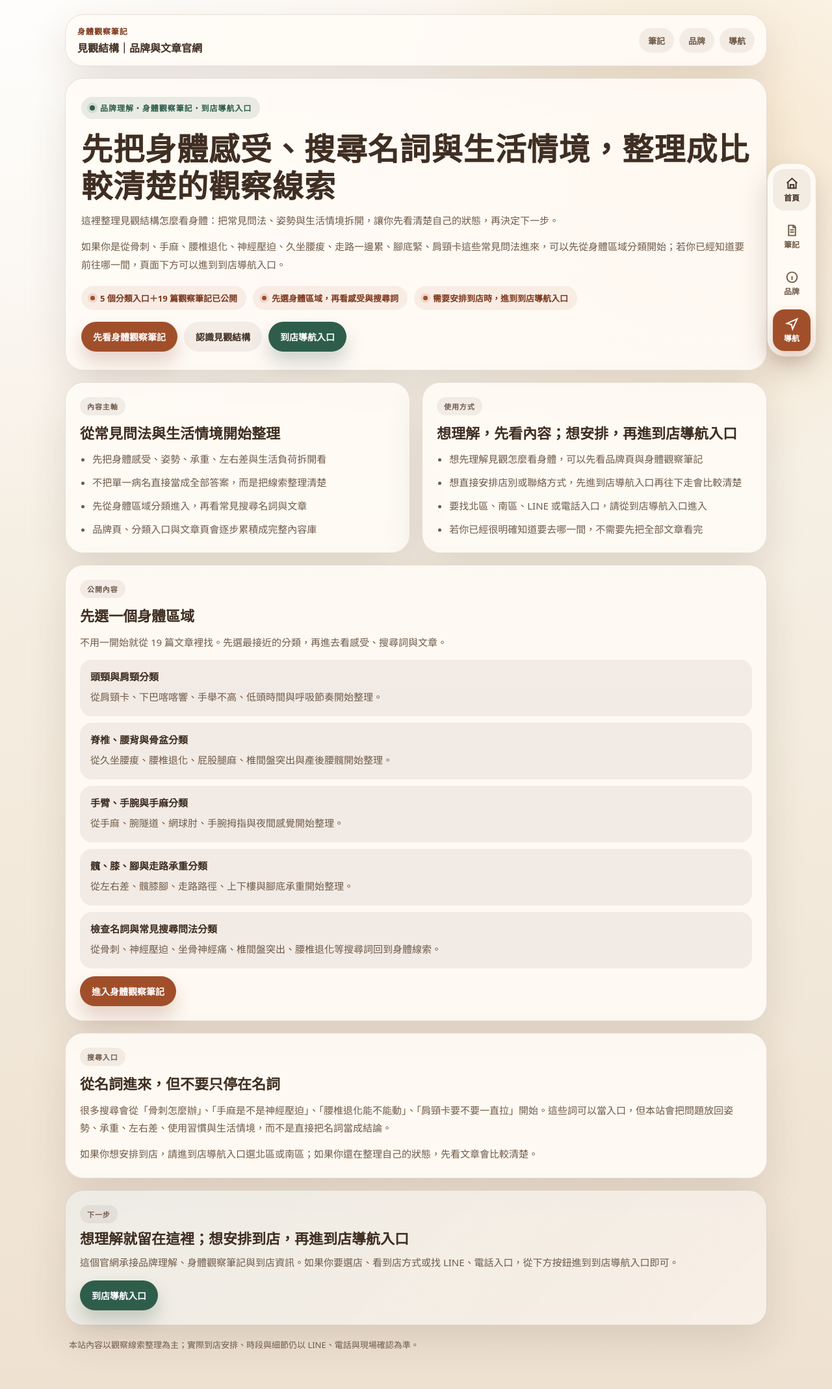
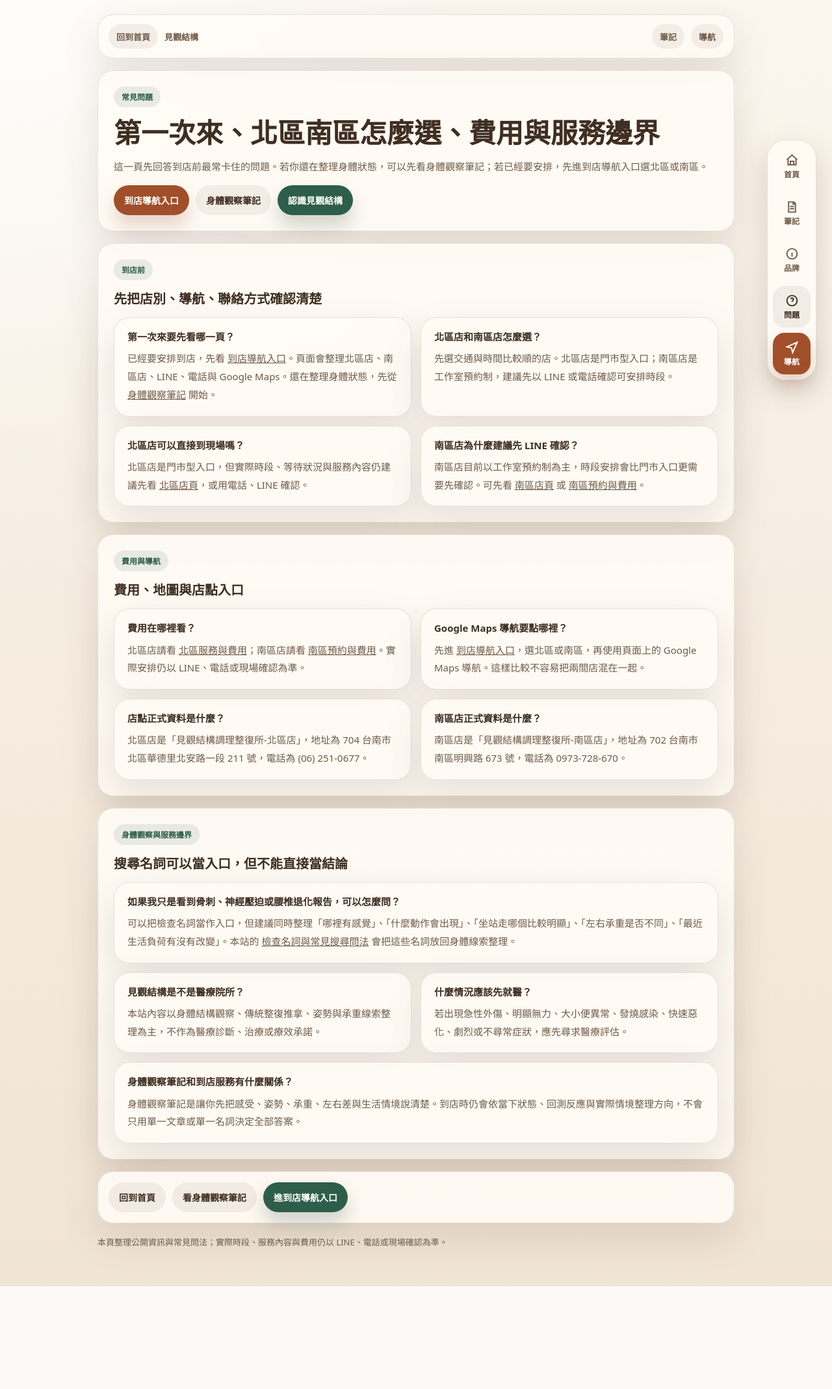
Before and after one commit to paul800901/observe888-visit-hub, a PHP site: page /faq/index.html in a window 1280 px wide. Shown: the whole page at 65% size. After the commit the page ends 1979 px from the top, so only its background shows below. Run offline with PHP 8.4, Linux system fonts and the light colour scheme.

Commit message:
Add FAQ page for first-visit guidance

```diff
--- /dev/null
+++ b/faq/index.html
@@ -0,0 +1,374 @@
+<!doctype html>
+<html lang="zh-Hant">
+<head>
+  <meta charset="utf-8">
+  <meta name="viewport" content="width=device-width, initial-scale=1">
+  <meta name="format-detection" content="telephone=no">
+  <title>常見問題｜第一次來、北區南區、費用與服務邊界｜見觀結構</title>
+  <meta name="description" content="見觀結構常見問題。整理第一次來要先看哪裡、北區店和南區店怎麼選、費用與導航入口、身體觀察筆記和到店服務的關係，以及服務邊界。">
+  <link rel="canonical" href="https://www.observe888.com/faq/">
+  <meta property="og:type" content="website">
+  <meta property="og:locale" content="zh_TW">
+  <meta property="og:site_name" content="見觀結構">
+  <meta property="og:title" content="常見問題｜第一次來、北區南區、費用與服務邊界">
+  <meta property="og:description" content="先看第一次來、北區南區怎麼選、費用、導航與服務邊界。">
+  <meta property="og:url" content="https://www.observe888.com/faq/">
+  <meta name="twitter:card" content="summary">
+  <meta name="twitter:title" content="常見問題｜見觀結構">
+  <meta name="twitter:description" content="整理第一次來、店別選擇、費用、導航與服務邊界。">
+  <style>
+    :root {
+      color-scheme: light;
+      --bg: #f5ecdf;
+      --paper: rgba(255, 251, 245, 0.92);
+      --line: rgba(87, 63, 48, 0.14);
+      --text: #3f2e22;
+      --muted: #6f5a49;
+      --accent: #a14f2a;
+      --forest: #2e5e4b;
+      --shadow: 0 24px 60px rgba(68, 45, 30, 0.12);
+    }
+    * { box-sizing: border-box; }
+    body {
+      margin: 0;
+      min-height: 100vh;
+      color: var(--text);
+      font-family: system-ui, -apple-system, BlinkMacSystemFont, "Segoe UI", "PingFang TC", "Microsoft JhengHei", sans-serif;
+      background:
+        radial-gradient(circle at top left, rgba(255, 255, 255, 0.78), rgba(255, 255, 255, 0) 32%),
+        linear-gradient(180deg, #fbf6ee 0%, var(--bg) 52%, #f0e4d4 100%);
+    }
+    a {
+      color: inherit;
+      -webkit-tap-highlight-color: transparent;
+      touch-action: manipulation;
+    }
+    .shell {
+      width: min(980px, calc(100vw - 28px));
+      margin: 0 auto;
+      padding: 22px 0 56px;
+      display: grid;
+      gap: 18px;
+    }
+    .topnav, .hero, .content-card, .faq-card, .cta-strip {
+      border: 1px solid var(--line);
+      border-radius: 24px;
+      background: var(--paper);
+      box-shadow: var(--shadow);
+    }
+    .topnav {
+      display: flex;
+      flex-wrap: wrap;
+      align-items: center;
+      gap: 10px;
+      padding: 14px 16px;
+    }
+    .back-link, .topnav-link {
+      display: inline-flex;
+      align-items: center;
+      min-height: 38px;
+      padding: 0 12px;
+      border-radius: 999px;
+      background: rgba(87, 63, 48, 0.07);
+      color: var(--muted);
+      font-size: 13px;
+      font-weight: 800;
+      text-decoration: none;
+    }
+    .topnav-brand {
+      margin-right: auto;
+      color: var(--muted);
+      font-size: 13px;
+      font-weight: 800;
+    }
+    .hero, .content-card {
+      padding: 24px;
+      display: grid;
+      gap: 14px;
+    }
+    .eyebrow {
+      display: inline-flex;
+      width: fit-content;
+      padding: 7px 12px;
+      border-radius: 999px;
+      background: rgba(46, 94, 75, 0.1);
+      color: var(--forest);
+      font-size: 12px;
+      font-weight: 800;
+      letter-spacing: 0;
+    }
+    h1, h2, h3, p {
+      margin: 0;
+    }
+    h1 {
+      font-size: clamp(28px, 4vw, 42px);
+      line-height: 1.2;
+    }
+    h2 {
+      font-size: 20px;
+      line-height: 1.45;
+    }
+    h3 {
+      font-size: 17px;
+      line-height: 1.45;
+    }
+    p, li {
+      color: var(--muted);
+      font-size: 15px;
+      line-height: 1.85;
+    }
+    .faq-grid {
+      display: grid;
+      grid-template-columns: repeat(2, minmax(0, 1fr));
+      gap: 14px;
+    }
+    .faq-card {
+      padding: 18px 20px;
+      display: grid;
+      gap: 8px;
+      align-content: start;
+    }
+    .faq-card.is-wide {
+      grid-column: 1 / -1;
+    }
+    .faq-card strong {
+      color: var(--text);
+      font-size: 15px;
+      line-height: 1.55;
+    }
+    .link-list {
+      display: flex;
+      flex-wrap: wrap;
+      gap: 10px;
+    }
+    .button {
+      display: inline-flex;
+      align-items: center;
+      justify-content: center;
+      min-height: 46px;
+      padding: 0 16px;
+      border-radius: 999px;
+      background: var(--accent);
+      color: #fff;
+      font-size: 14px;
+      font-weight: 800;
+      text-decoration: none;
+      box-shadow: 0 16px 28px rgba(126, 56, 29, 0.2);
+    }
+    .button.is-forest {
+      background: var(--forest);
+      box-shadow: 0 16px 28px rgba(36, 72, 58, 0.22);
+    }
+    .button.is-ghost {
+      background: rgba(87, 63, 48, 0.07);
+      color: var(--text);
+      box-shadow: none;
+    }
+    .cta-strip {
+      display: flex;
+      flex-wrap: wrap;
+      gap: 10px;
+      padding: 16px;
+    }
+    .notice {
+      color: var(--muted);
+      font-size: 13px;
+      line-height: 1.75;
+    }
+    @media (max-width: 720px) {
+      .shell {
+        width: min(100vw - 16px, 980px);
+        padding: max(12px, env(safe-area-inset-top)) 0 calc(24px + env(safe-area-inset-bottom));
+      }
+      .hero, .content-card, .faq-card, .cta-strip {
+        border-radius: 22px;
+        padding: 18px;
+      }
+      .faq-grid {
+        grid-template-columns: 1fr;
+      }
+      .button {
+        width: 100%;
+        min-height: 50px;
+        font-size: 16px;
+      }
+      .topnav-brand {
+        width: 100%;
+        order: -1;
+      }
+    }
+  </style>
+  <script type="application/ld+json">
+{
+  "@context": "https://schema.org",
+  "@graph": [
+    {
+      "@type": "FAQPage",
+      "@id": "https://www.observe888.com/faq/#webpage",
+      "url": "https://www.observe888.com/faq/",
+      "name": "常見問題｜第一次來、北區南區、費用與服務邊界",
+      "description": "見觀結構常見問題，整理第一次來、北區南區店別選擇、費用導航、身體觀察筆記與服務邊界。",
+      "inLanguage": "zh-Hant",
+      "isPartOf": {
+        "@type": "WebSite",
+        "@id": "https://www.observe888.com/#website",
+        "name": "見觀結構",
+        "url": "https://www.observe888.com/"
+      },
+      "mainEntity": [
+        {
+          "@type": "Question",
+          "name": "第一次來見觀結構要先看哪一頁？",
+          "acceptedAnswer": {
+            "@type": "Answer",
+            "text": "如果你想安排到店，先看到店導航頁，確認北區店或南區店、地址、電話、LINE 與 Google Maps。若還在整理身體狀態，先看身體觀察筆記分類。"
+          }
+        },
+        {
+          "@type": "Question",
+          "name": "北區店和南區店怎麼選？",
+          "acceptedAnswer": {
+            "@type": "Answer",
+            "text": "先選交通與時間比較順的店。北區店是門市型入口，南區店是工作室預約制，南區建議先以 LINE 或電話確認可安排時段。"
+          }
+        },
+        {
+          "@type": "Question",
+          "name": "費用在哪裡看？",
+          "acceptedAnswer": {
+            "@type": "Answer",
+            "text": "北區店請看北區服務與費用頁，南區店請看南區預約與費用頁。實際時段、服務內容與費用仍以 LINE、電話或現場確認為準。"
+          }
+        },
+        {
+          "@type": "Question",
+          "name": "看到骨刺、神經壓迫或腰椎退化報告，可以怎麼問？",
+          "acceptedAnswer": {
+            "@type": "Answer",
+            "text": "可以把檢查名詞當作入口，但不要只停在名詞。建議同時整理身體感受、出現時機、動作情境、左右差、承重方式與生活負荷。"
+          }
+        },
+        {
+          "@type": "Question",
+          "name": "見觀結構是不是醫療院所？",
+          "acceptedAnswer": {
+            "@type": "Answer",
+            "text": "本站內容以身體結構觀察、傳統整復推拿、姿勢與承重線索整理為主，不作為醫療診斷、治療或療效承諾。"
+          }
+        }
+      ]
+    }
+  ]
+}
+  </script>
+  <link rel="stylesheet" href="../observe888-bottom-nav.css">
+</head>
+<body data-page-role="faq">
+  <main class="shell">
+    <nav class="topnav" aria-label="頁面導覽">
+      <a class="back-link" href="../">回到首頁</a>
+      <span class="topnav-brand">見觀結構</span>
+      <a class="topnav-link" href="../notes/">筆記</a>
+      <a class="topnav-link" href="../visit/">導航</a>
+    </nav>
+
+    <header class="hero">
+      <span class="eyebrow">常見問題</span>
+      <h1>第一次來、北區南區怎麼選、費用與服務邊界</h1>
+      <p>這一頁先回答到店前最常卡住的問題。若你還在整理身體狀態，可以先看身體觀察筆記；若已經要安排，先進到店導航入口選北區或南區。</p>
+      <div class="link-list" aria-label="主要入口">
+        <a class="button" href="../visit/">到店導航入口</a>
+        <a class="button is-ghost" href="../notes/">身體觀察筆記</a>
+        <a class="button is-forest" href="../about/">認識見觀結構</a>
+      </div>
+    </header>
+
+    <section class="content-card" aria-labelledby="visitFaqTitle">
+      <span class="eyebrow">到店前</span>
+      <h2 id="visitFaqTitle">先把店別、導航、聯絡方式確認清楚</h2>
+      <div class="faq-grid">
+        <article class="faq-card">
+          <strong>第一次來要先看哪一頁？</strong>
+          <p>已經要安排到店，先看 <a href="../visit/">到店導航入口</a>。頁面會整理北區店、南區店、LINE、電話與 Google Maps。還在整理身體狀態，先從 <a href="../notes/">身體觀察筆記</a> 開始。</p>
+        </article>
+        <article class="faq-card">
+          <strong>北區店和南區店怎麼選？</strong>
+          <p>先選交通與時間比較順的店。北區店是門市型入口；南區店是工作室預約制，建議先以 LINE 或電話確認可安排時段。</p>
+        </article>
+        <article class="faq-card">
+          <strong>北區店可以直接到現場嗎？</strong>
+          <p>北區店是門市型入口，但實際時段、等待狀況與服務內容仍建議先看 <a href="../north/">北區店頁</a>，或用電話、LINE 確認。</p>
+        </article>
+        <article class="faq-card">
+          <strong>南區店為什麼建議先 LINE 確認？</strong>
+          <p>南區店目前以工作室預約制為主，時段安排會比門市入口更需要先確認。可先看 <a href="../south/">南區店頁</a> 或 <a href="../south/pricing/">南區預約與費用</a>。</p>
+        </article>
+      </div>
+    </section>
+
+    <section class="content-card" aria-labelledby="priceFaqTitle">
+      <span class="eyebrow">費用與導航</span>
+      <h2 id="priceFaqTitle">費用、地圖與店點入口</h2>
+      <div class="faq-grid">
+        <article class="faq-card">
+          <strong>費用在哪裡看？</strong>
+          <p>北區店請看 <a href="../north/pricing/">北區服務與費用</a>；南區店請看 <a href="../south/pricing/">南區預約與費用</a>。實際安排仍以 LINE、電話或現場確認為準。</p>
+        </article>
+        <article class="faq-card">
+          <strong>Google Maps 導航要點哪裡？</strong>
+          <p>先進 <a href="../visit/">到店導航入口</a>，選北區或南區，再使用頁面上的 Google Maps 導航。這樣比較不容易把兩間店混在一起。</p>
+        </article>
+        <article class="faq-card">
+          <strong>店點正式資料是什麼？</strong>
+          <p>北區店是「見觀結構調理整復所-北區店」，地址為 704 台南市北區華德里北安路一段 211 號，電話為 (06) 251-0677。</p>
+        </article>
+        <article class="faq-card">
+          <strong>南區店正式資料是什麼？</strong>
+          <p>南區店是「見觀結構調理整復所-南區店」，地址為 702 台南市南區明興路 673 號，電話為 0973-728-670。</p>
+        </article>
+      </div>
+    </section>
+
+    <section class="content-card" aria-labelledby="boundaryFaqTitle">
+      <span class="eyebrow">身體觀察與服務邊界</span>
+      <h2 id="boundaryFaqTitle">搜尋名詞可以當入口，但不能直接當結論</h2>
+      <div class="faq-grid">
+        <article class="faq-card is-wide">
+          <strong>如果我只是看到骨刺、神經壓迫或腰椎退化報告，可以怎麼問？</strong>
+          <p>可以把檢查名詞當作入口，但建議同時整理「哪裡有感覺」、「什麼動作會出現」、「坐站走哪個比較明顯」、「左右承重是否不同」、「最近生活負荷有沒有改變」。本站的 <a href="../notes/search-terms-overview/">檢查名詞與常見搜尋問法</a> 會把這些名詞放回身體線索整理。</p>
+        </article>
+        <article class="faq-card">
+          <strong>見觀結構是不是醫療院所？</strong>
+          <p>本站內容以身體結構觀察、傳統整復推拿、姿勢與承重線索整理為主，不作為醫療診斷、治療或療效承諾。</p>
+        </article>
+        <article class="faq-card">
+          <strong>什麼情況應該先就醫？</strong>
+          <p>若出現急性外傷、明顯無力、大小便異常、發燒感染、快速惡化、劇烈或不尋常症狀，應先尋求醫療評估。</p>
+        </article>
+        <article class="faq-card is-wide">
+          <strong>身體觀察筆記和到店服務有什麼關係？</strong>
+          <p>身體觀察筆記是讓你先把感受、姿勢、承重、左右差與生活情境說清楚。到店時仍會依當下狀態、回測反應與實際情境整理方向，不會只用單一文章或單一名詞決定全部答案。</p>
+        </article>
+      </div>
+    </section>
+
+    <div class="cta-strip" aria-label="常見問題入口">
+      <a class="button is-ghost" href="../">回到首頁</a>
+      <a class="button is-ghost" href="../notes/">看身體觀察筆記</a>
+      <a class="button is-forest" href="../visit/">進到店導航入口</a>
+    </div>
+
+    <p class="notice">本頁整理公開資訊與常見問法；實際時段、服務內容與費用仍以 LINE、電話或現場確認為準。</p>
+  </main>
+
+  <script src="../observe888-tracking-config.js"></script>
+  <script src="../observe888-tracking.js"></script>
+  <script src="../observe888-bottom-nav.js"></script>
+  <script>
+    const pageTracker = window.Observe888Tracker;
+    if (pageTracker && typeof pageTracker.trackPageView === 'function') {
+      pageTracker.trackPageView('page_view_faq', { page_role: 'faq' });
+    }
+  </script>
+</body>
+</html>
--- a/index.html
+++ b/index.html
@@ -488,6 +488,7 @@
       <div class="nav-links">
         <a class="nav-pill" href="notes/">筆記</a>
         <a class="nav-pill" href="about/">品牌</a>
+        <a class="nav-pill" href="faq/">常見問題</a>
         <a class="nav-pill" href="visit/">導航</a>
       </div>
     </nav>
@@ -507,6 +508,7 @@
       <div class="hero-actions">
         <a id="homeNotesCta" class="button" href="notes/">先看身體觀察筆記</a>
         <a id="homeAboutCta" class="button is-ghost" href="about/">認識見觀結構</a>
+        <a class="button is-ghost" href="faq/">常見問題</a>
         <a id="homeVisitCta" class="button is-forest" href="visit/">到店導航入口</a>
       </div>
     </header>
@@ -579,6 +581,7 @@
         <p>這個官網承接品牌理解、身體觀察筆記與到店資訊。如果你要選店、看到店方式或找 LINE、電話入口，從下方按鈕進到到店導航入口即可。</p>
       </div>
       <div class="bridge-actions">
+        <a class="button is-ghost" href="faq/">先看常見問題</a>
         <a class="button is-forest" href="visit/">到店導航入口</a>
       </div>
     </section>
--- a/llms.txt
+++ b/llms.txt
@@ -18,6 +18,7 @@ Primary audience: 台灣繁體中文使用者
 
 - Home: https://www.observe888.com/
 - About: https://www.observe888.com/about/
+- FAQ: https://www.observe888.com/faq/
 - Visit navigation: https://www.observe888.com/visit/
 - Body observation notes: https://www.observe888.com/notes/
 
@@ -27,6 +28,7 @@ Primary audience: 台灣繁體中文使用者
 - North location: 見觀結構調理整復所-北區店; official page https://www.observe888.com/north/; navigation assistant https://www.observe888.com/visit/?store=north; phone +886-6-251-0677; address 704 台南市北區華德里北安路一段 211 號.
 - South location: 見觀結構調理整復所-南區店; official page https://www.observe888.com/south/; navigation assistant https://www.observe888.com/visit/?store=south; phone +886-973-728-670; address 702 台南市南區明興路 673 號.
 - For current booking time or availability, use LINE, phone, or the visit page; do not infer availability from article pages.
+- Common first-visit, location, fee, navigation, and service-boundary questions are summarized at https://www.observe888.com/faq/.
 
 ## Body observation note categories
 
--- a/observe888-bottom-nav.css
+++ b/observe888-bottom-nav.css
@@ -9,7 +9,7 @@
   z-index: 80;
   width: min(560px, calc(100vw - 18px));
   display: grid;
-  grid-template-columns: repeat(4, minmax(0, 1fr));
+  grid-template-columns: repeat(5, minmax(0, 1fr));
   gap: 6px;
   padding: 8px;
   border: 1px solid var(--line, rgba(87, 63, 48, 0.14));
--- a/observe888-bottom-nav.js
+++ b/observe888-bottom-nav.js
@@ -18,6 +18,7 @@
     home: '<svg viewBox="0 0 24 24" fill="none" stroke="currentColor" aria-hidden="true"><path d="m3 11 9-8 9 8"></path><path d="M5 10v10h14V10"></path><path d="M9 20v-6h6v6"></path></svg>',
     notes: '<svg viewBox="0 0 24 24" fill="none" stroke="currentColor" aria-hidden="true"><path d="M6 3h9l3 3v15H6z"></path><path d="M14 3v4h4"></path><path d="M8.5 11h7"></path><path d="M8.5 15h7"></path></svg>',
     about: '<svg viewBox="0 0 24 24" fill="none" stroke="currentColor" aria-hidden="true"><circle cx="12" cy="12" r="9"></circle><path d="M12 10v7"></path><path d="M12 7h.01"></path></svg>',
+    faq: '<svg viewBox="0 0 24 24" fill="none" stroke="currentColor" aria-hidden="true"><circle cx="12" cy="12" r="9"></circle><path d="M9.5 9a2.6 2.6 0 0 1 5 1c0 2-2.5 2-2.5 4"></path><path d="M12 17h.01"></path></svg>',
     visit: '<svg viewBox="0 0 24 24" fill="none" stroke="currentColor" aria-hidden="true"><path d="M3 11 21 3l-8 18-2-8z"></path></svg>'
   };
 
@@ -25,11 +26,13 @@
     { key: 'home', label: '首頁', href: './', eventName: 'click_bottom_nav_home' },
     { key: 'notes', label: '筆記', href: 'notes/', eventName: 'click_bottom_nav_notes' },
     { key: 'about', label: '品牌', href: 'about/', eventName: 'click_bottom_nav_about' },
+    { key: 'faq', label: '問題', href: 'faq/', eventName: 'click_bottom_nav_faq' },
     { key: 'visit', label: '導航', href: 'visit/', eventName: 'click_bottom_nav_visit', highlight: true }
   ];
 
   function inferActiveKey() {
     if (currentPath.indexOf('/visit/') !== -1) return 'visit';
+    if (currentPath.indexOf('/faq/') !== -1) return 'faq';
     if (currentPath.indexOf('/about/') !== -1) return 'about';
     if (currentPath.indexOf('/notes/') !== -1) return 'notes';
     return 'home';
@@ -40,6 +43,7 @@
     if (bodyRole) return bodyRole;
     if (currentPath.indexOf('/notes/') !== -1 && !currentPath.endsWith('/notes/')) return 'note_article';
     if (currentPath.indexOf('/notes/') !== -1) return 'notes_index';
+    if (currentPath.indexOf('/faq/') !== -1) return 'faq';
     if (currentPath.indexOf('/about/') !== -1) return 'about';
     return 'observe_geo_home';
   }
--- a/sitemap.xml
+++ b/sitemap.xml
@@ -6,6 +6,10 @@
   </url>
   <url>
     <loc>https://www.observe888.com/about/</loc>
+  </url>
+  <url>
+    <loc>https://www.observe888.com/faq/</loc>
+    <lastmod>2026-05-13</lastmod>
   </url>
   <url>
     <loc>https://www.observe888.com/visit/</loc>
```
